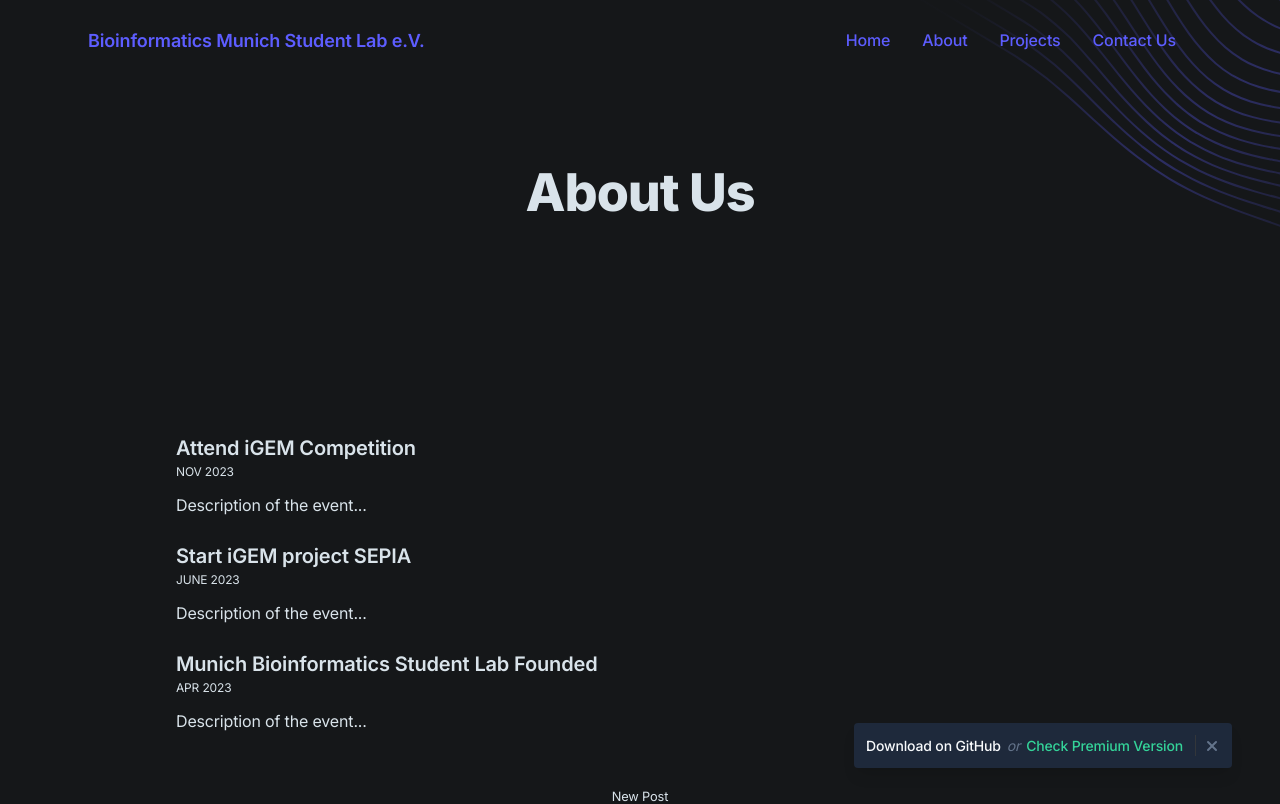
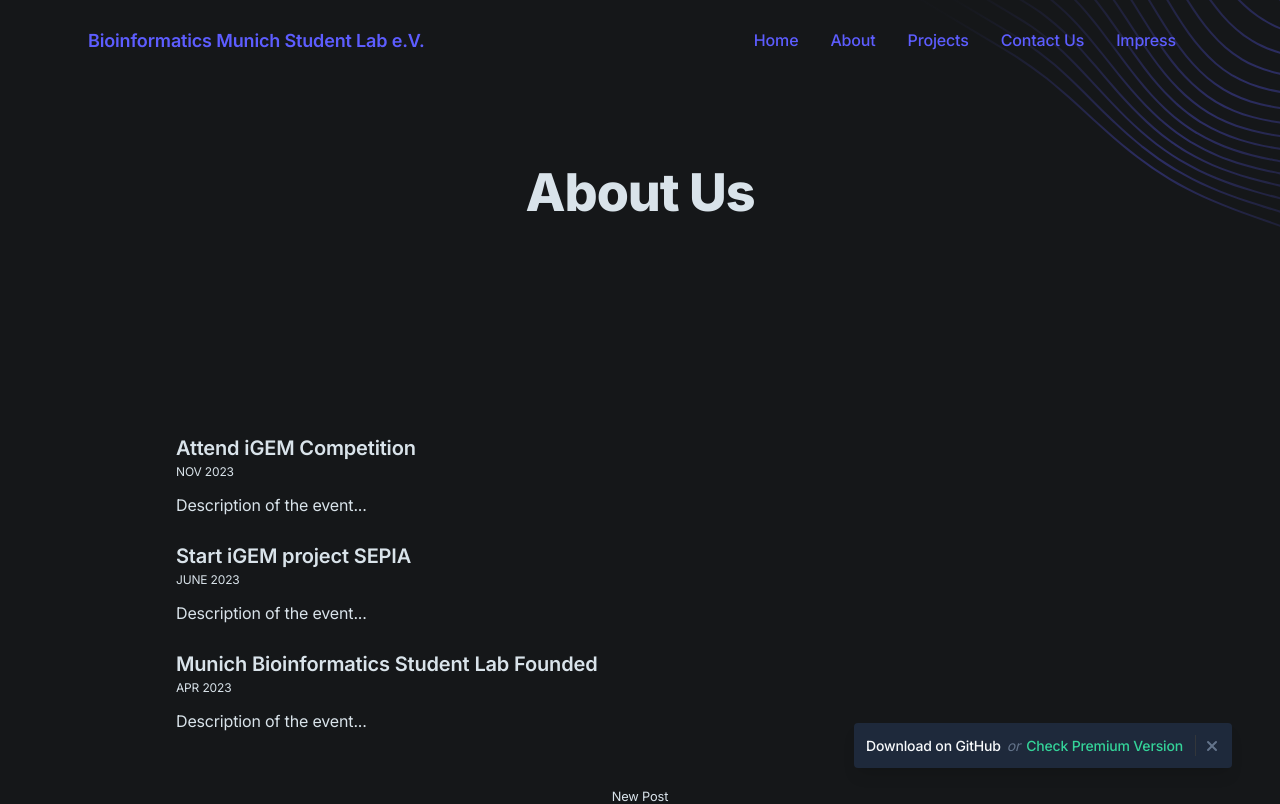
Before and after one commit to Bioinformatics-Munich-Student-Lab/Bioinformatics-Munich-Student-Lab.github.io, a Next.js app: page /about in a window 1280 px wide. Shown: the top 804 px of the page. Built offline with nearby package versions, Linux system fonts and the light colour scheme.

Commit message:
add impressom

```diff
--- a/app/(default)/about/page.tsx
+++ b/app/(default)/about/page.tsx
@@ -8,6 +8,12 @@ export const metadata = {
 
 import '../../css/App.css'
 import Link from 'next/link'
+type TimelineEvent = {
+  id: number;
+  date: string;
+  title: string;
+  description: string;
+};
 
 // Sample data array
 const timelineEvents: TimelineEvent[] = [
--- a/components/ui/header.tsx
+++ b/components/ui/header.tsx
@@ -22,6 +22,8 @@ export default function Header() {
               <li><Link href="/about" className="font-medium text-purple-600 hover:text-gray-200 px-4 py-3 flex items-center transition duration-150 ease-in-out">About</Link></li>
               <li><Link href="/projects" className="font-medium text-purple-600 hover:text-gray-200 px-4 py-3 flex items-center transition duration-150 ease-in-out">Projects</Link></li>
               <li><Link href="/contact" className="font-medium text-purple-600 hover:text-gray-200 px-4 py-3 flex items-center transition duration-150 ease-in-out">Contact Us</Link></li>
+              <li><Link href="/impressom" className="font-medium text-purple-600 hover:text-gray-200 px-4 py-3 flex items-center transition duration-150 ease-in-out">Impress</Link></li>
+
             </ul>
           </nav>
 
```
